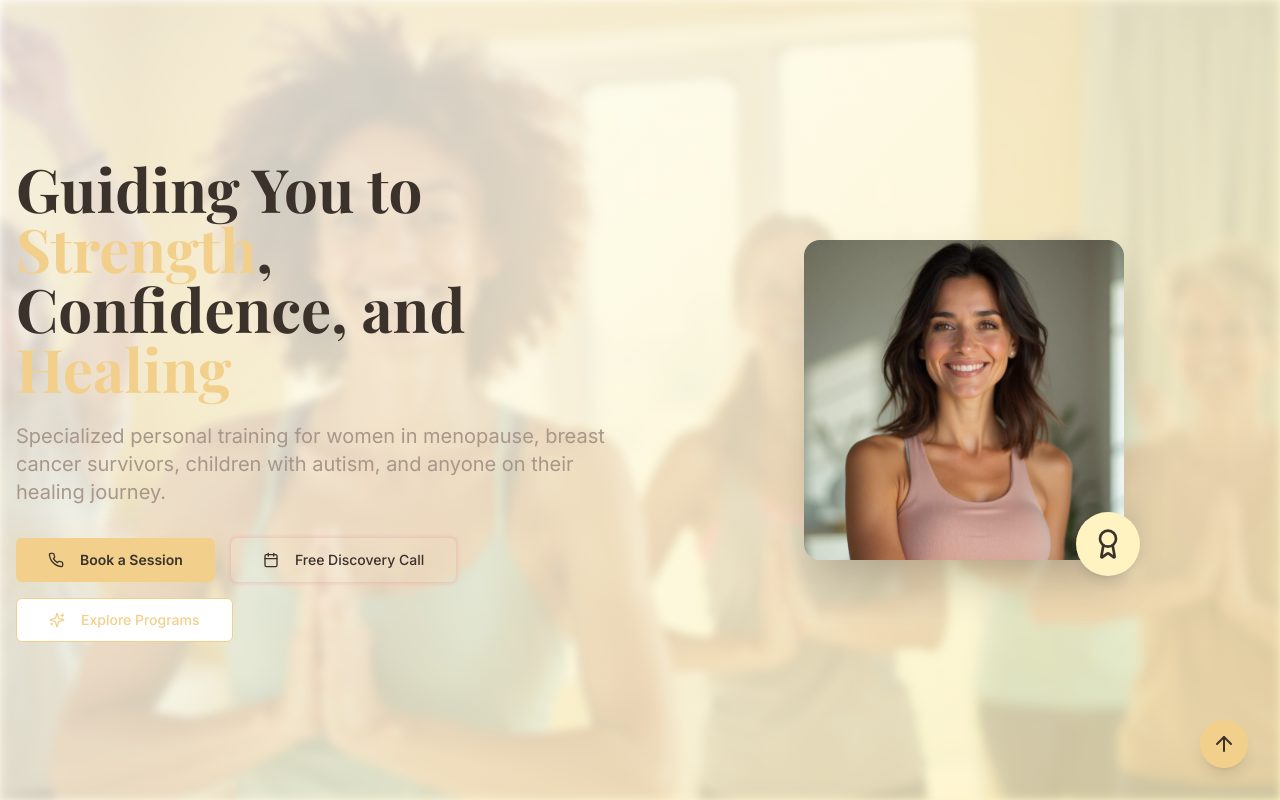
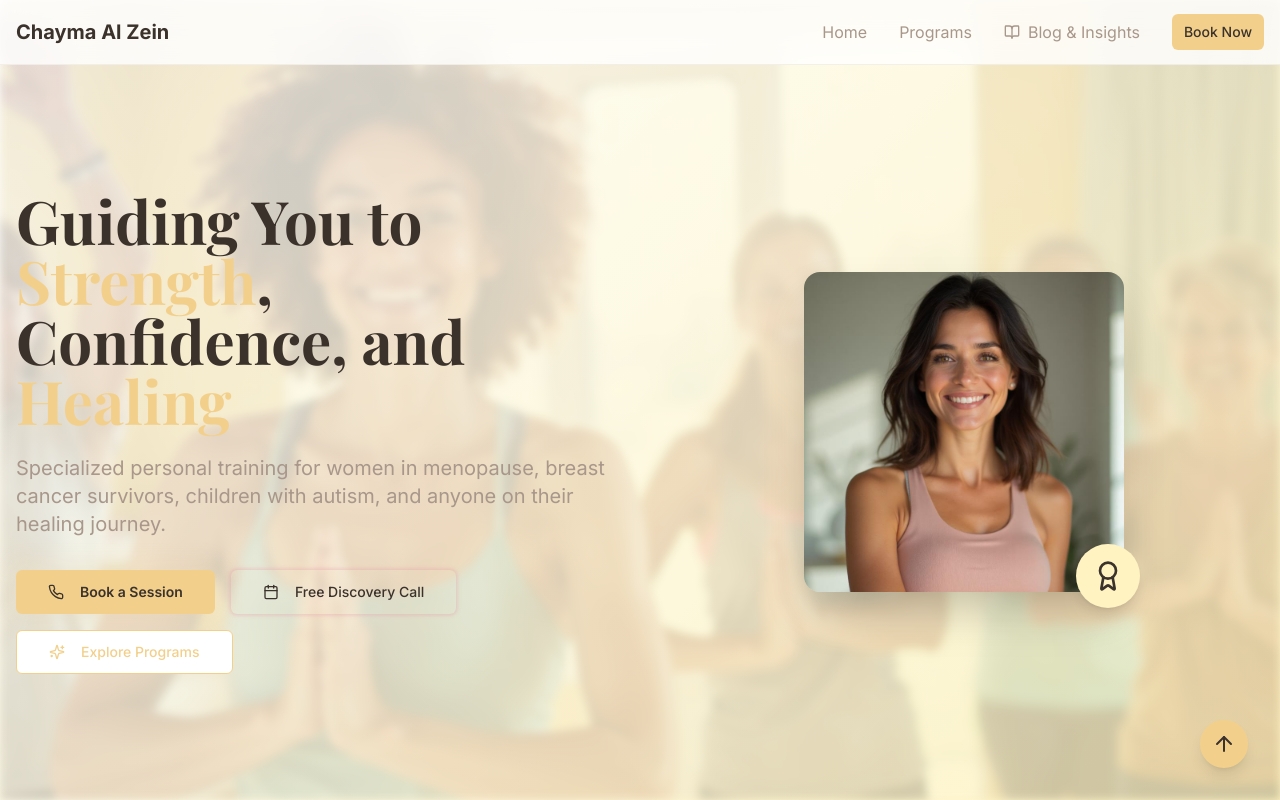
Before and after one commit to YasserZaidan/chayma-strength-journey, a React (Vite) app: page / in a window 1280 px wide. Shown: the top 800 px of the page. Built offline with nearby package versions, Linux system fonts and the light colour scheme.

Commit message:
Add navigation to Blog & Insights page
Add a link to the Blog & Insights page in the navigation or homepage.

```diff
--- a/src/pages/Index.tsx
+++ b/src/pages/Index.tsx
@@ -1,4 +1,5 @@
 import { useState } from "react";
+import { Link } from "react-router-dom";
 import { Button } from "@/components/ui/button";
 import { Card, CardContent, CardDescription, CardHeader, CardTitle } from "@/components/ui/card";
 import { Input } from "@/components/ui/input";
@@ -28,7 +29,10 @@ import {
   Quote,
   Zap,
   Puzzle,
-  Download
+  Download,
+  BookOpen,
+  Menu,
+  X
 } from "lucide-react";
 import heroBackground from "@/assets/hero-background.jpg";
 import chaymaPortrait from "@/assets/chayma-portrait.jpg";
@@ -41,6 +45,7 @@ const Index = () => {
     message: "",
     contactTime: ""
   });
+  const [isMenuOpen, setIsMenuOpen] = useState(false);
 
   const handleInputChange = (e: React.ChangeEvent<HTMLInputElement | HTMLTextAreaElement>) => {
     setFormData({
@@ -130,8 +135,81 @@ const Index = () => {
 
   return (
     <div className="min-h-screen bg-background">
+      {/* Navigation */}
+      <nav className="fixed top-0 w-full bg-background/80 backdrop-blur-md border-b border-border/50 z-50">
+        <div className="container mx-auto px-4">
+          <div className="flex items-center justify-between h-16">
+            <div className="font-bold text-xl text-foreground">
+              Chayma Al Zein
+            </div>
+
+            {/* Desktop Navigation */}
+            <div className="hidden md:flex items-center space-x-8">
+              <Link to="/" className="text-muted-foreground hover:text-foreground transition-colors">
+                Home
+              </Link>
+              <Link to="/programs" className="text-muted-foreground hover:text-foreground transition-colors">
+                Programs
+              </Link>
+              <Link to="/blog" className="text-muted-foreground hover:text-foreground transition-colors flex items-center">
+                <BookOpen className="mr-2 h-4 w-4" />
+                Blog & Insights
+              </Link>
+              <Link to="/book-now">
+                <Button size="sm" className="bg-accent hover:bg-accent/90">
+                  Book Now
+                </Button>
+              </Link>
+            </div>
+
+            {/* Mobile Menu Button */}
+            <button
+              className="md:hidden"
+              onClick={() => setIsMenuOpen(!isMenuOpen)}
+            >
+              {isMenuOpen ? <X className="h-6 w-6" /> : <Menu className="h-6 w-6" />}
+            </button>
+          </div>
+
+          {/* Mobile Navigation */}
+          {isMenuOpen && (
+            <div className="md:hidden py-4 border-t border-border/50">
+              <div className="flex flex-col space-y-4">
+                <Link
+                  to="/"
+                  className="text-muted-foreground hover:text-foreground transition-colors"
+                  onClick={() => setIsMenuOpen(false)}
+                >
+                  Home
+                </Link>
+                <Link
+                  to="/programs"
+                  className="text-muted-foreground hover:text-foreground transition-colors"
+                  onClick={() => setIsMenuOpen(false)}
+                >
+                  Programs
+                </Link>
+                <Link
+                  to="/blog"
+                  className="text-muted-foreground hover:text-foreground transition-colors flex items-center"
+                  onClick={() => setIsMenuOpen(false)}
+                >
+                  <BookOpen className="mr-2 h-4 w-4" />
+                  Blog & Insights
+                </Link>
+                <Link to="/book-now" onClick={() => setIsMenuOpen(false)}>
+                  <Button size="sm" className="bg-accent hover:bg-accent/90 w-fit">
+                    Book Now
+                  </Button>
+                </Link>
+              </div>
+            </div>
+          )}
+        </div>
+      </nav>
+
       {/* Hero Section */}
-      <section className="relative min-h-screen flex items-center justify-center bg-warm-gradient overflow-hidden">
+      <section className="relative min-h-screen flex items-center justify-center bg-warm-gradient overflow-hidden pt-16">
         <div
           className="absolute inset-0 bg-cover bg-center opacity-20 blur-sm animate-scale-in"
           style={{ backgroundImage: `url(${heroBackground})` }}
```
